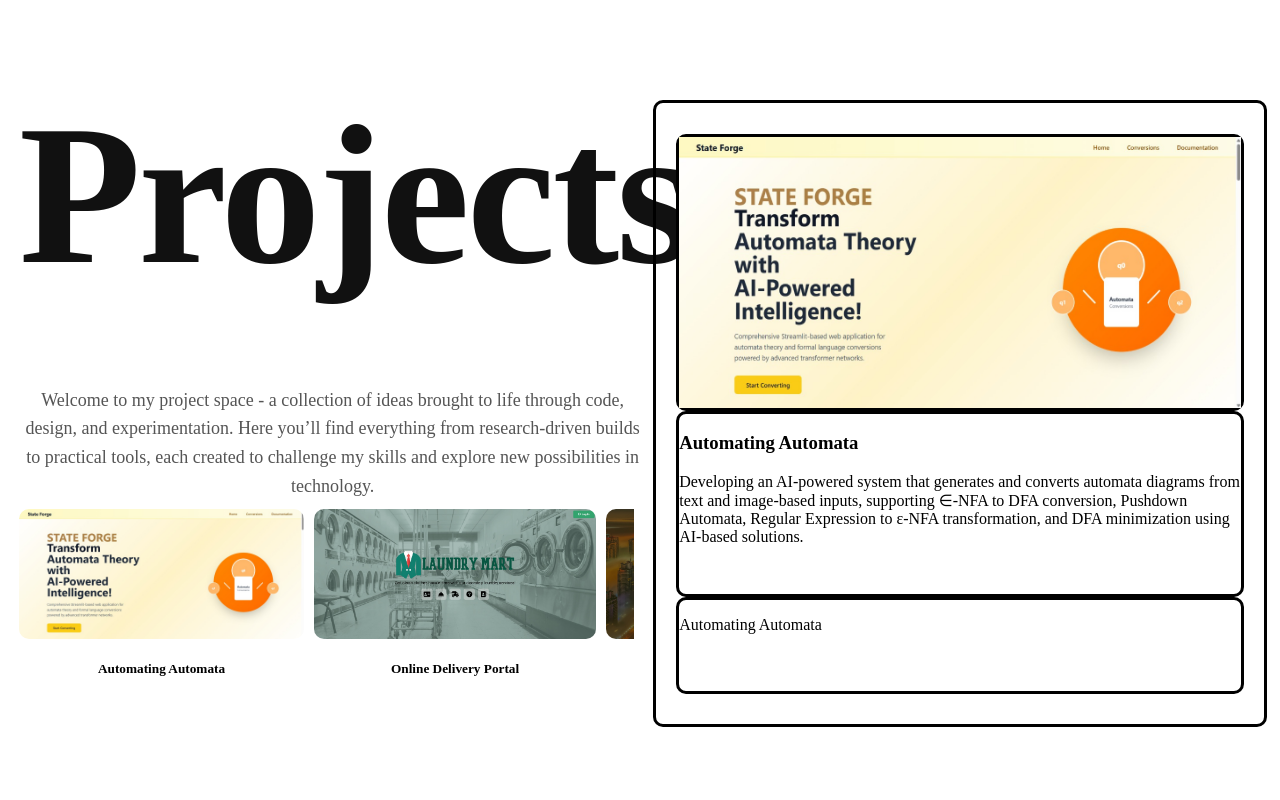
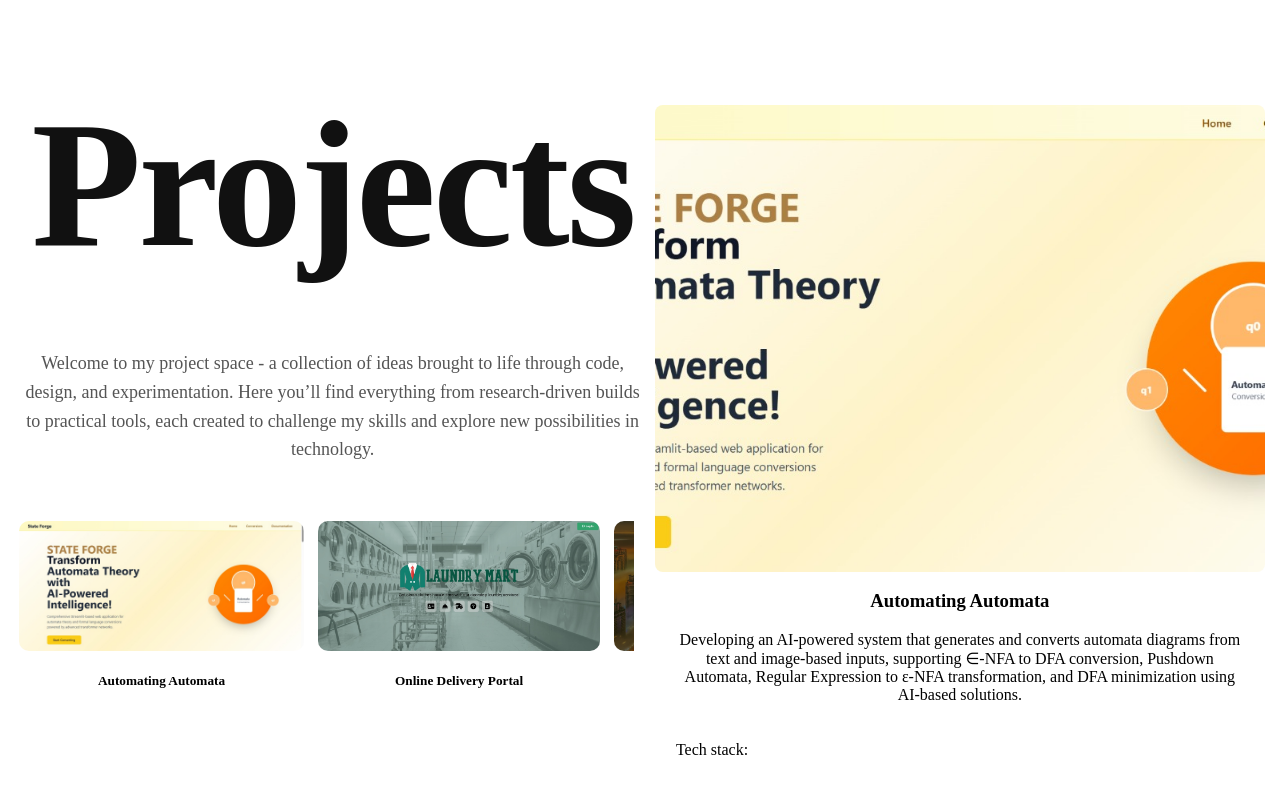
Before and after one commit to JayasinghePS/Portfolio, a React (Create React App) app: page / in a window 1280 px wide. Shown: the part 1540-2340 px from the top of the page. Built offline with nearby package versions, Linux system fonts and the light colour scheme.

Commit message:
in project index the pop up hidden fixed

```diff
--- a/package.json
+++ b/package.json
@@ -3,9 +3,11 @@
   "version": "0.1.0",
   "private": true,
   "dependencies": {
+    "@react-spring/web": "^10.0.3",
     "@testing-library/jest-dom": "^5.17.0",
     "@testing-library/react": "^13.4.0",
     "@testing-library/user-event": "^13.5.0",
+    "motion": "^12.23.24",
     "react": "^18.2.0",
     "react-dom": "^18.2.0",
     "react-router-dom": "^6.22.1",
--- a/src/components/home/projects/Projects.css
+++ b/src/components/home/projects/Projects.css
@@ -1,6 +1,7 @@
 .projects {
-    height: 100vh;
+    min-height: 100vh;
     width: 100%;
+    overflow-y: visible;
 }
 
 html,
@@ -16,6 +17,7 @@ body {
   margin-top: 20px;
   margin-left: 1%;
   margin-right: 1%;
+  overflow: visible;
 }
 
 .project-area-left{
@@ -25,6 +27,7 @@ body {
   width: 50%;
   padding: 0.5%;
   height: 100%;
+  overflow: visible;
 }
 
 .lefttop-topic {
@@ -34,7 +37,7 @@ body {
 }
 
 .project-title {
-  font-size: 200px;
+  font-size: 180px;
   font-weight: 800;
   line-height: 1;
   margin-top: -5%;
@@ -54,7 +57,9 @@ body {
 .leftbottom-allprojects{
   height: 60vh;
   /* width: 100%; */
-  overflow: hidden;
+  /* overflow-y: visible;
+  overflow-x:auto; */
+  overflow: visible;
   padding-right: 2%;
   margin-top: 10%;
   margin-bottom: 40px;
@@ -76,8 +81,10 @@ body {
 .projectlist {
   display: flex;
   width: 100%;
-  gap: 10px;
-  overflow-x:auto;
+  gap: 14px;
+  overflow-y: visible;
+  overflow-x:hidden;
+  /* overflow: visible; */
   white-space: nowrap;
 
     /* hide scrollbar visually */
@@ -92,28 +99,33 @@ body {
 .box {
   text-align: center;
   flex: 0 0 auto;
+  cursor: pointer;
+  z-index: 1;
+  margin-top: 2%;
+}
+
+.box:hover {
+  z-index: 10;
 }
 
 .selectedproject{
   display: flex;
   flex-direction: column;
-  border:solid;
-  border-radius: 10px;
-  padding-left: 8%;
-  padding-right: 8%;
-  padding-top: 5%;
-  padding-bottom: 5%;
+  padding: 5% 8%;
   align-items: center;
-  height: 70vh;
+  height: 75vh;
 }
 
 .selectedproject-images{
-border:solid;
-border-radius: 10px;
-height: 60%;
-width: 110%;
+height: 75vh;
+width: 118%;
 position: relative;
-display: inline-block;
+display: flex;
+justify-content: center;
+align-items: center;
+overflow: hidden; /* hides cropped parts */
+border-radius: 8px;
+margin-top: -5%;
 }
 
 .selectedproject-images:hover .img-btn,
@@ -125,22 +137,30 @@ display: inline-block;
 
 
 .selectedproject-images img{
-height: 100%;
-width: 100%;
+  height: 100%;
+  width: 100%;
+  object-fit: cover; /* fills box without stretching */
+  object-position: center; /* keeps main focus centered */
+  display: block;
+ transition: transform 0.3s ease;
+}
+.selectedproject-namedescription{
+  height: 35%;
+  width: 110%;
+  align-items: center;    /* centers h3 and p horizontally */
+  justify-content: center; /* centers them vertically */
+  text-align: justify;
 }
 
-.selectedproject-namedescription{
-border:solid;
-border-radius: 10px;
-height: 40%;
-width: 110%;
+.selectedproject-namedescription h3,
+.selectedproject-namedescription p{
+text-align: center;
 }
 
 .selectedproject-techstack{
-border:solid;
-border-radius: 10px;
-height: 20%;
+height: 1%;
 width: 110%;
+margin-top: -2%;
 }
 
 .img-btn {
@@ -155,6 +175,7 @@ width: 110%;
   padding: 8px 12px;
   border-radius: 20px;
   cursor:pointer;
+  z-index: 10;
 }
 
 .left-btn{
--- a/src/components/home/projects/Projects.jsx
+++ b/src/components/home/projects/Projects.jsx
@@ -1,6 +1,7 @@
 import React, { useEffect, useRef, useState } from 'react'
 import "./Projects.css"
 import { projects } from "../../data/data.js"
+import * as motion from "motion/react-client"
 
 function Projects() {
 
@@ -73,17 +74,21 @@ function Projects() {
     <div className='leftbottom-allprojects'>
     <div className='projectlist' ref={projectListRef}>
       {projects.map((item, index) => (
-              <div  className='box' key={index}
+              <motion.div  className='box' key={index}
+              whileHover={{ scale: 1.08}}
+              whileTap={{ scale: 0.95 }}
               onMouseEnter={() => {
               if (hoverEnabled) selectTheProject(index);
               }}
               onClick={() => {
                 selectTheProject(index);
                 setHoverEnabled(false); // disable hover after clicking
-              }} >
+              }}
+               transition={{ type: "spring", stiffness: 300, damping: 15 }}
+               >
                 <img src={item.img_1} alt='not showing' />
                     <h5>{item.name}</h5>
-              </div>
+              </motion.div>
             ))}
     </div>
     </div>
@@ -111,7 +116,7 @@ function Projects() {
        <p>{projects[projectIndex].description}</p>
       </div>
       <div className='selectedproject-techstack'>
-       <p>{projects[projectIndex].name}</p>
+       <p>Tech stack: {projects[projectIndex].techstack}</p>
       </div>
     </div>
     </div>
```
Also changed, not shown: 1 other file (tests, documents, lock files or other folders).
